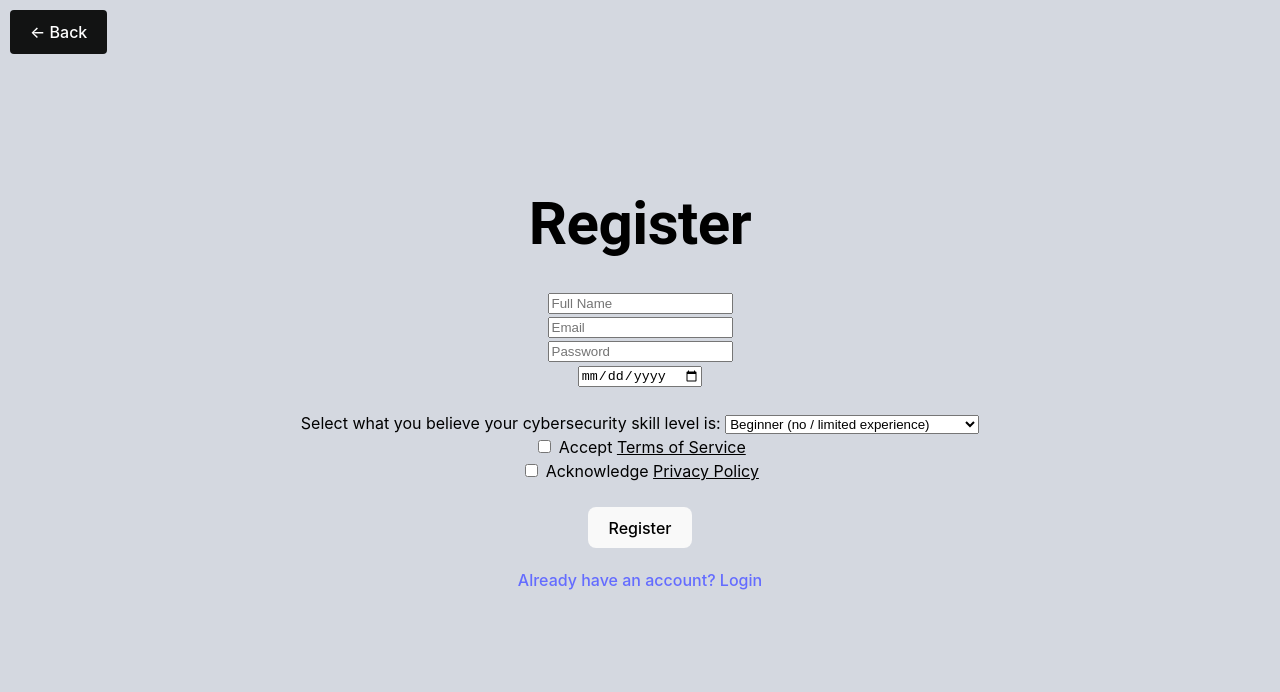
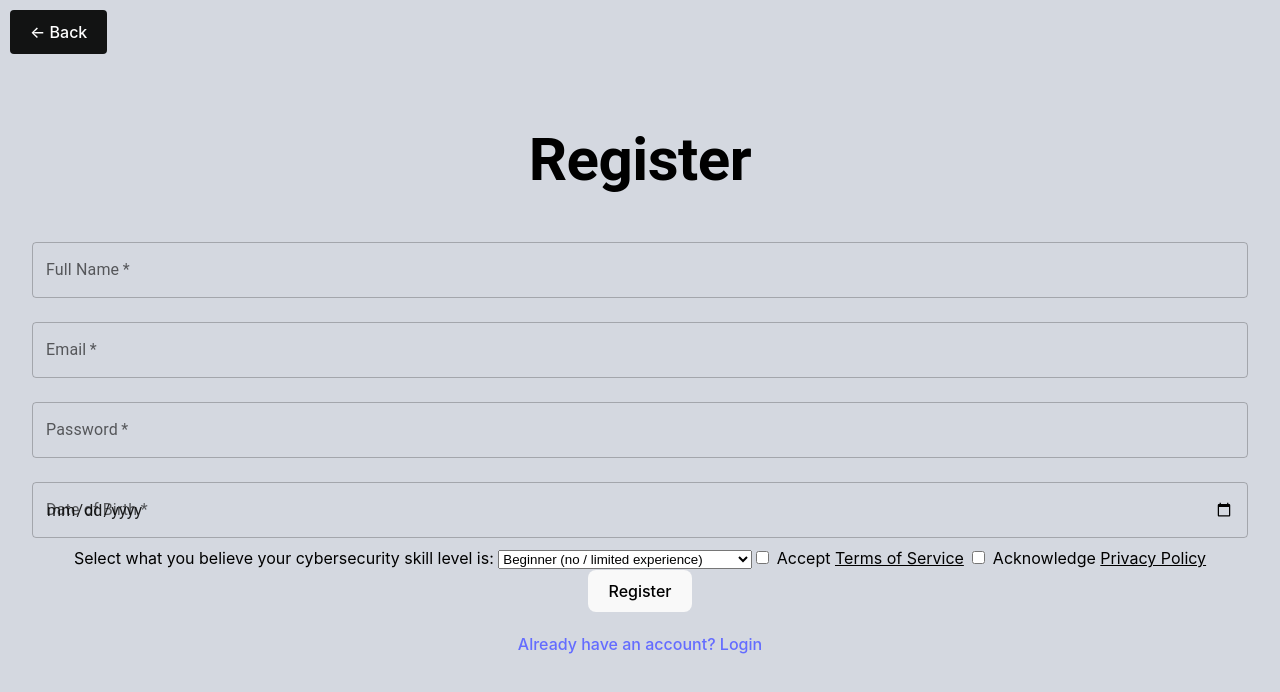
Before and after one commit to oliprev/OP_COMP3000, a React (Vite) app in the folder frontend/: page /register in a window 1280 px wide. Shown: the top 692 px of the page. Built offline with nearby package versions, Linux system fonts and the light colour scheme.

Commit message:
Replaced input boxes with MUI textfields

```diff
--- a/frontend/src/pages/RegisterPage.jsx
+++ b/frontend/src/pages/RegisterPage.jsx
@@ -1,7 +1,7 @@
 import React, { useState } from "react";
 import { useNavigate, Link } from "react-router-dom";
 import axios from "axios";
-import { Typography } from "@mui/material";
+import { TextField, Typography } from "@mui/material";
 
 function RegisterPage() {
     const [formData, setFormData] = useState({ // Initialise state for form data with empty strings
@@ -48,35 +48,47 @@ function RegisterPage() {
           <Link to="/" className="back-link">← Back</Link>
           <Typography variant = 'h2' fontWeight = {600} marginBottom = '30px'>Register</Typography>
           <form onSubmit={handleSubmit}>
-            <input
+            <TextField
+              required
               type="text"
               name="name"
-              placeholder="Full Name"
+              label="Full Name"
               value={formData.name} // Gets value from formData
               onChange={handleChange} // Call handleChange function on input change
-            /><br></br>
-            <input
+              fullWidth
+              margin="normal"
+            />
+            <TextField
+              required
               type="email"
               name="email"
-              placeholder="Email"
+              label="Email"
               value={formData.email} // Gets value from formData
               onChange={handleChange} // Call handleChange function on input change
-            /><br></br>
-            <input
+              fullWidth
+              margin="normal"
+            />
+            <TextField
+              required
               type="password"
               name="password"
-              placeholder="Password"
+              label="Password"
               value={formData.password} // Gets value from formData
               onChange={handleChange} // Call handleChange function on input change
-            /><br></br>
-            <input
+              fullWidth
+              margin="normal"
+            />
+            <TextField
+              required
               type="date"
               name="dateOfBirth"
-              placeholder="Date of Birth"
+              label="Date of Birth"
               value={formData.dateOfBirth} // Gets value from formData
               onChange={handleChange} // Call handleChange function on input change
-            /><br></br>
-            <br></br><label>Select what you believe your cybersecurity skill level is: </label>
+              fullWidth
+              margin="normal"
+            />
+            <label>Select what you believe your cybersecurity skill level is: </label>
             <select
               name="experienceLevel"
               value={formData.experienceLevel} // Gets value
@@ -84,22 +96,22 @@ function RegisterPage() {
               <option value="Beginner">Beginner (no / limited experience)</option>
               <option value="Intermediate">Intermediate (good level of experience)</option>
               <option value="Advanced">Advanced (profound experience)</option>
-            </select><br></br>
+            </select>
             <input
               type="checkbox"
               name="tosAccepted"
               id="tos"
               checked={formData.tosAccepted} // Gets value
               onChange={handleChange} // Call handleChange function on input change
-            /><label htmlFor="tos"> Accept <Link to="/tos" className="link-inline">Terms of Service</Link></label><br></br> {/* Generates link to terms of service page */}
+            /><label htmlFor="tos" fullWidth margin="normal"> Accept <Link to="/tos" className="link-inline">Terms of Service</Link></label> {/* Generates link to terms of service page */}
             <input
               type="checkbox"
               name="privacyPolicyAccepted"
               id="privacyPolicy"
               checked={formData.privacyPolicyAccepted} // Gets value
               onChange={handleChange} // Call handleChange function on input change
-            /><label htmlFor="privacyPolicy"> Acknowledge <Link to="/privacy" className="link-inline">Privacy Policy</Link></label><br></br> {/* Generates link to privacy policy page */}
-            <br></br>
+            /><label htmlFor="privacyPolicy" fullWidth
+            margin="normal"> Acknowledge <Link to="/privacy" className="link-inline">Privacy Policy</Link></label> {/* Generates link to privacy policy page */}
             <button type="submit">Register</button>
           </form>
           <Link to="/login">Already have an account? Login</Link>
```
